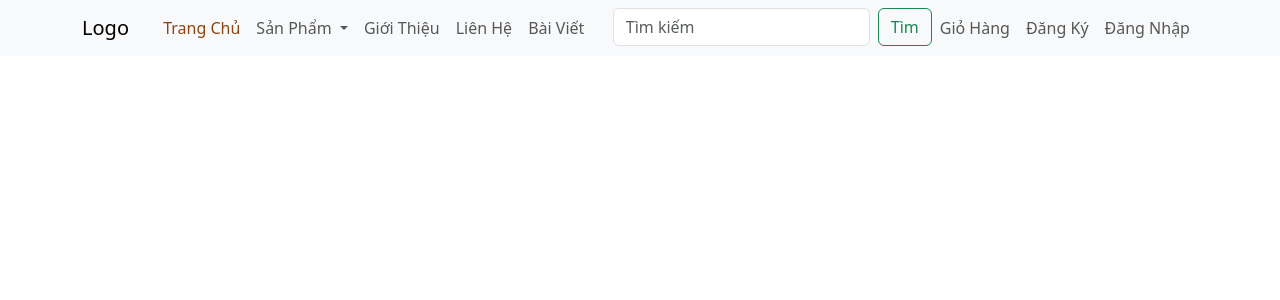
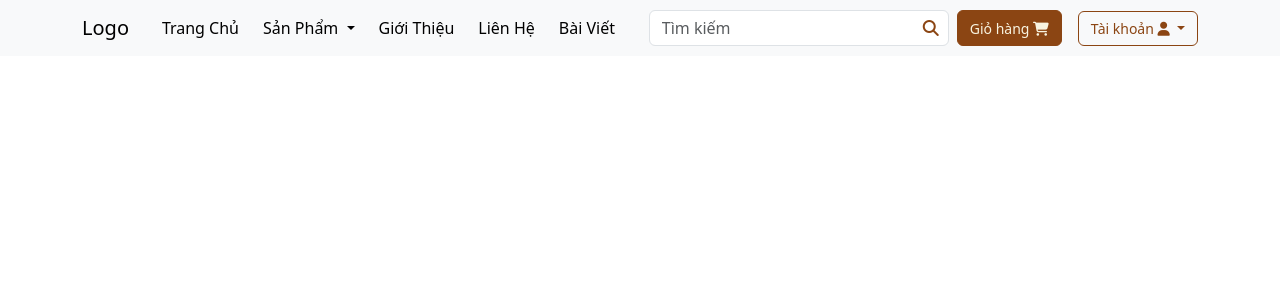
Before and after one commit to thuytien157/DA1_WEB, a PHP site: page / in a window 1280 px wide. Shown: the top 300 px of the page. Run offline with PHP 8.4, Linux system fonts and the light colour scheme.

Commit message:
menu nè

```diff
--- a/css/main.css
+++ b/css/main.css
@@ -1,8 +1,77 @@
-.nav-item:hover{
-    color: var(--main-color) ;
+.navbar-light {
+    background-color: #F8F4E1;
 }
 
-/* màu chữ trang chủ  */
-.home {
-    color: var(--main-color);
+.nav-link:hover {
+    color: #8B4513;
 }
+
+.nav-link {
+    padding: 5px 12px;
+    margin-right: 8px;
+    color: black;
+}
+.dropdown-item:hover {
+    color: #C9B8AC;
+}
+
+/* Thanh tìm kiếm */
+.d-flex {
+    position: relative;
+    max-width: 400px;
+}
+
+.search-input {
+    width: 300px;
+    padding-right: 35px;
+    height: 36px;
+}
+
+.search-icon {
+    position: absolute;
+    right: 10px;
+    top: 50%;
+    transform: translateY(-50%);
+    color: #8B4513;
+}
+
+/* Nút giỏ hàng */
+.cart-button {
+    background-color: #8B4513;
+    border-color: #8B4513;
+    color: #F8F4E1;
+    height: 36px;
+    font-size: 14px;
+}
+
+.cart-button:hover {
+    background-color: #C9B8AC;
+    border-color: #C9B8AC;
+}
+
+/* Tài khoản */
+.account-button {
+    color: #8B4513;
+    border-color: #8B4513;
+    font-size: 14px;
+}
+
+.account-button:hover {
+    background-color: #8B4513;
+    color: #F8F4E1;
+}
+
+/* Dropdown đăng ký/đăng nhập */
+.dropdown-menu {
+    min-width: 100px;
+}
+
+.dropdown-item {
+    font-size: 14px;
+    color: #8B4513;
+}
+
+.dropdown-item:hover {
+    background-color: #C9B8AC;
+    color: #F8F4E1;
+}
--- a/index.html
+++ b/index.html
@@ -3,10 +3,10 @@
 <head>
     <meta charset="UTF-8">
     <meta name="viewport" content="width=device-width, initial-scale=1.0">
+    <link rel="stylesheet" href="https://cdnjs.cloudflare.com/ajax/libs/font-awesome/6.5.0/css/all.min.css">
+    <link href="https://cdn.jsdelivr.net/npm/bootstrap@5.3.3/dist/css/bootstrap.min.css" rel="stylesheet">
     <link rel="stylesheet" href="css/base.css">
     <link rel="stylesheet" href="css/main.css">
-
-    <link href="https://cdn.jsdelivr.net/npm/bootstrap@5.3.3/dist/css/bootstrap.min.css" rel="stylesheet" integrity="sha384-QWTKZyjpPEjISv5WaRU9OFeRpok6YctnYmDr5pNlyT2bRjXh0JMhjY6hW+ALEwIH" crossorigin="anonymous">
     <title>Document</title>
 </head>
 <body>
@@ -14,12 +14,6 @@
         <div class="container">
             <!-- Logo bên trái -->
             <a class="navbar-brand" href="#">Logo</a>
-
-        <!-- Thanh tìm kiếm kế bên logo khi ở màn hình nhỏ -->
-        <form class="d-flex d-lg-none ms-2" style="flex: 1; max-width: 200px;">
-            <input class="form-control me-2" type="search" placeholder="Tìm kiếm" aria-label="Search">
-            <button class="btn btn-outline-success" type="submit">Tìm</button>
-        </form>
 
             <!-- Nút Toggle cho thiết bị di động -->
             <button class="navbar-toggler" type="button" data-bs-toggle="collapse" data-bs-target="#navbarNav" aria-controls="navbarNav" aria-expanded="false" aria-label="Toggle navigation">
@@ -29,9 +23,9 @@
             <!-- Navbar nội dung -->
             <div class="collapse navbar-collapse" id="navbarNav">
                 <!-- Các mục ở giữa khi ở màn hình lớn -->
-            <ul class="navbar-nav mx-auto d-none d-lg-flex">
+                <ul class="navbar-nav mx-auto">
                     <li class="nav-item">
-                    <a class="nav-link" style="color:#8B4513;" href="#">Trang Chủ</a>
+                        <a class="nav-link" href="index.html">Trang Chủ</a>
                     </li>
                     <li class="nav-item dropdown">
                         <a class="nav-link dropdown-toggle" href="#" role="button" data-bs-toggle="dropdown" aria-expanded="false">
@@ -54,27 +48,36 @@
                     </li>
                 </ul>
 
-            <!-- Thanh tìm kiếm và các mục khác bên phải khi ở màn hình lớn -->
-            <ul class="navbar-nav ms-auto d-none d-lg-flex">
-                <li class="nav-item">
+                <!-- Thanh tìm kiếm và các nút bên phải -->
+                <ul class="navbar-nav ms-auto align-items-center">
+                    <!-- Thanh tìm kiếm -->
+                    <li class="nav-item me-2">
                         <form class="d-flex">
-                        <input class="form-control me-2" type="search" placeholder="Tìm kiếm" aria-label="Search">
-                        <button class="btn btn-outline-success" type="submit">Tìm</button>
+                            <input class="form-control search-input" type="search" placeholder="Tìm kiếm" aria-label="Search">
+                            <i class="fa fa-search search-icon"></i>
                         </form>
                     </li>
+
+                    <!-- Nút giỏ hàng -->
                     <li class="nav-item">
-                    <a class="nav-link" href="#">Giỏ Hàng</a>
+                        <button type="button" class="btn btn-primary cart-button">Giỏ hàng <i class="fa-solid fa-cart-shopping"></i></button>
                     </li>
-                <li class="nav-item">
-                    <a class="nav-link" href="#">Đăng Ký</a>
-                </li>
-                <li class="nav-item">
-                    <a class="nav-link" href="#">Đăng Nhập</a>
+
+                    <!-- Tài khoản và các nút đăng nhập/đăng ký -->
+                    <li class="nav-item dropdown ms-3">
+                        <button class="btn btn-outline-secondary account-button dropdown-toggle" type="button" id="accountDropdown" data-bs-toggle="dropdown" aria-expanded="false">
+                            Tài khoản <i class="fa-solid fa-user"></i>
+                        </button>
+                        <ul class="dropdown-menu" aria-labelledby="accountDropdown">
+                            <li><button class="dropdown-item" type="button">Đăng Ký</button></li>
+                            <li><button class="dropdown-item" type="button">Đăng Nhập</button></li>
+                        </ul>
                     </li>
                 </ul>
             </div>
         </div>
     </nav>
-<script src="https://cdn.jsdelivr.net/npm/bootstrap@5.3.3/dist/js/bootstrap.bundle.min.js" integrity="sha384-YvpcrYf0tY3lHB60NNkmXc5s9fDVZLESaAA55NDzOxhy9GkcIdslK1eN7N6jIeHz" crossorigin="anonymous"></script>
+
+    <script src="https://cdn.jsdelivr.net/npm/bootstrap@5.3.3/dist/js/bootstrap.bundle.min.js"></script>
 </body>
 </html>
```
Lines whose indentation alone changed are shown as unchanged.
